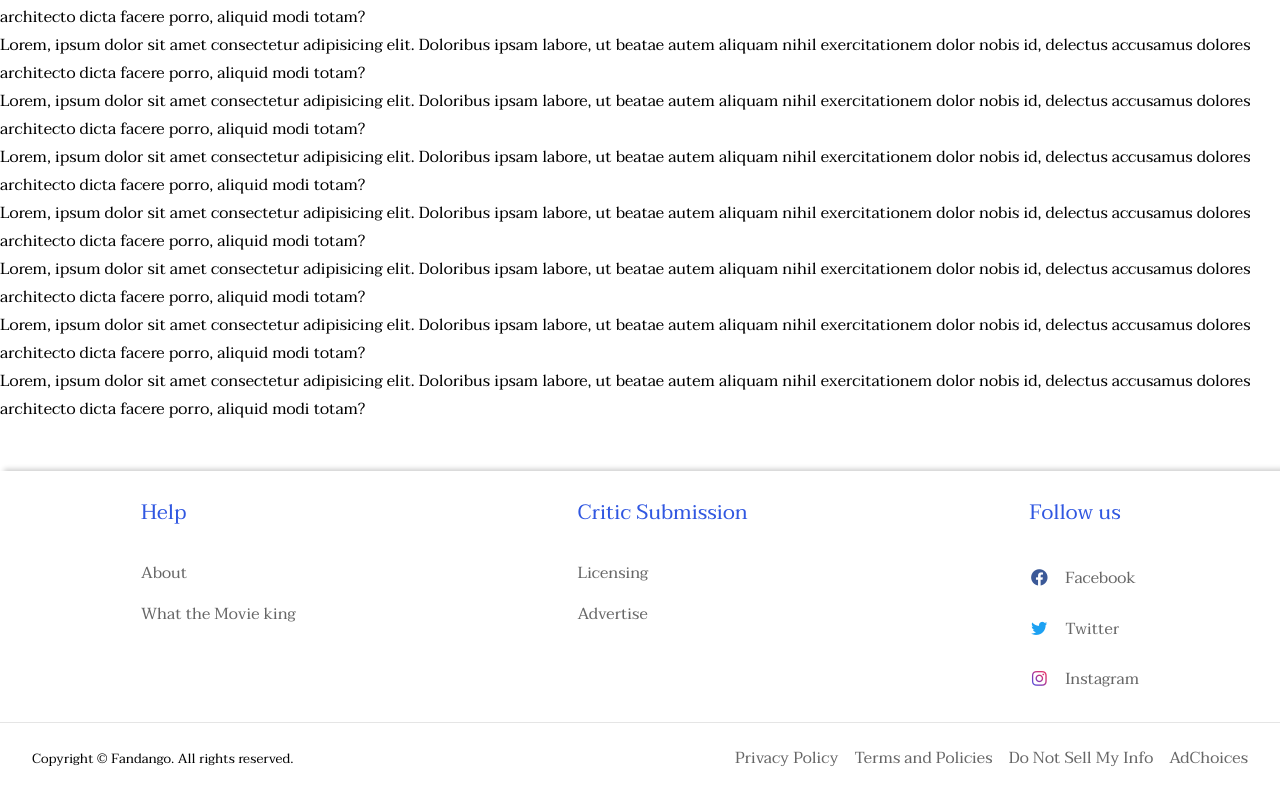
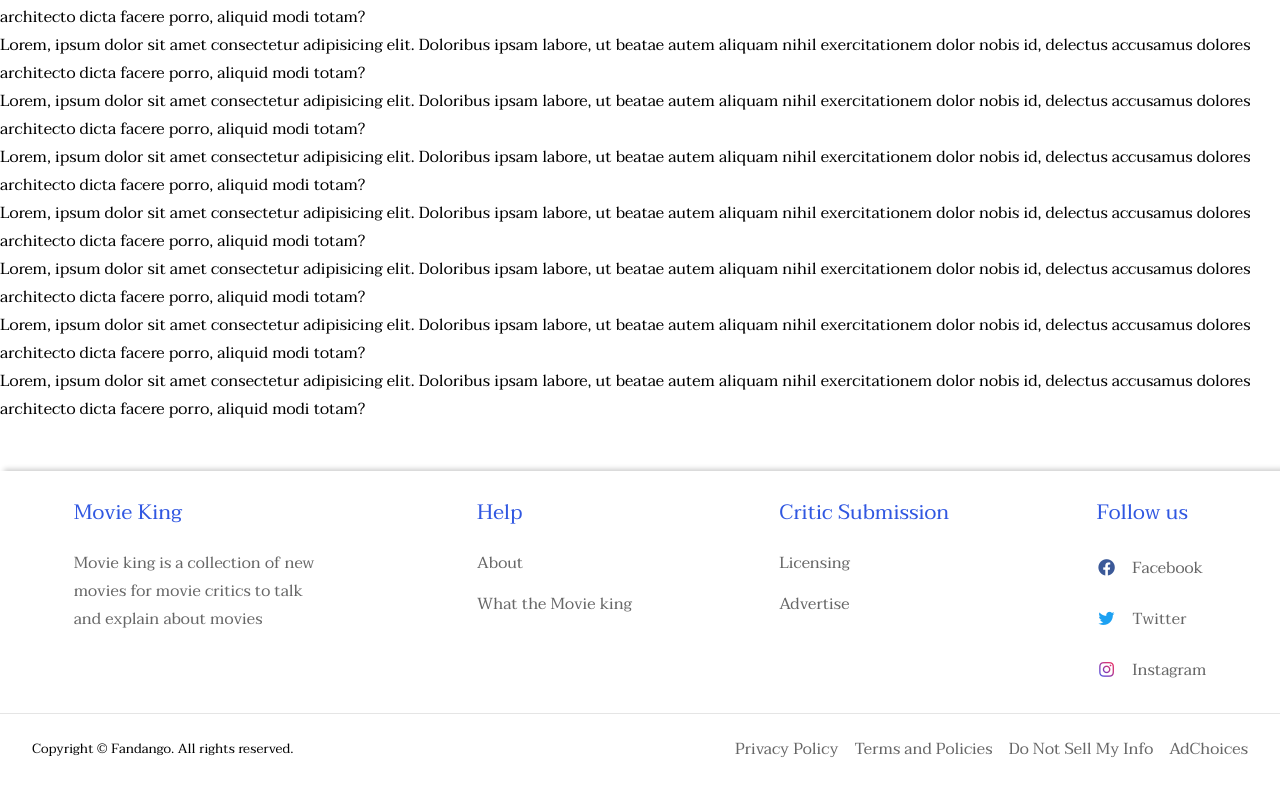
Before and after one commit to woratat/React_Project, a React (Create React App) app in the folder client/: page / in a window 1280 px wide. Shown: the part 305-1098 px from the top of the page. Built offline with nearby package versions, Linux system fonts and the light colour scheme.

Commit message:
update style footer

```diff
--- a/client/src/assets/scss/footer.module.scss
+++ b/client/src/assets/scss/footer.module.scss
@@ -20,7 +20,15 @@ $instagram: linear-gradient(45deg, #405de6, #5851db, #833ab4, #c13584, #e1306c,
 .component-footer {
     display: flex;
     flex-direction: column;
-    row-gap: 1.8rem;
+    row-gap: 1.2rem;
+}
+
+.component-footer:nth-child(1) {
+    width: 20%;
+}
+
+.color-content {
+    color: rgba(0, 0, 0, .6);
 }
 
 .title-footer-item {
--- a/client/src/component/Footer.js
+++ b/client/src/component/Footer.js
@@ -1,6 +1,7 @@
 import React from 'react';
 
 // component
+import LogoFooter from './LogoFooter';
 import NavPolicy from './NavPolicy';
 import LinkFooter from './LinkFooter';
 import ItemNavFooter from './ItemNavFooter';
@@ -13,6 +14,7 @@ export default function Footer() {
     return (
         <footer className={FooterStyle.footer}>
             <div className={FooterStyle['item-footer']}>
+                <LogoFooter />
                 <LinkFooter title="Help">
                     <ItemNavFooter toLink="/" nameLink="About" />
                     <ItemNavFooter toLink="/" nameLink="What the Movie king" />
--- /dev/null
+++ b/client/src/component/LogoFooter.jsx
@@ -0,0 +1,17 @@
+import React from 'react';
+
+// scss
+import FooterStyle from '../assets/scss/footer.module.scss';
+
+export default function LogoFooter() {
+    return (
+        <div className={FooterStyle['component-footer']}>
+            <div className={FooterStyle['title-footer-item']}>
+                <span>Movie King</span>
+            </div>
+            <div className={FooterStyle['link-footer-item']}>
+                <span className={FooterStyle['color-content']}>Movie king is a collection of new movies for movie critics to talk and explain about movies</span>
+            </div>
+        </div>
+    )
+}
```
